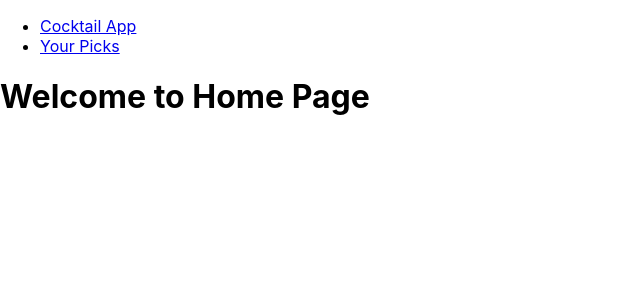
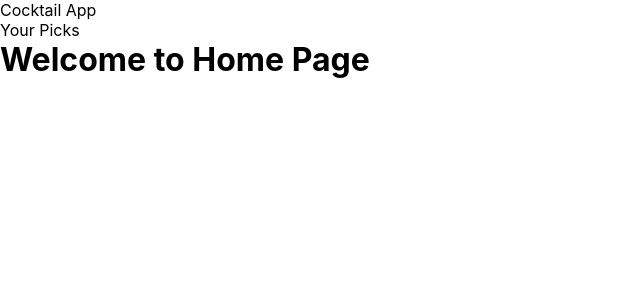
Before and after one commit to jo-soyoung/cocktail-app, a React (Create React App) app: page / in a window 1280 px wide. Shown: the top 300 px of the page, without its empty margins (0-640 px from the left). Built offline with nearby package versions, Linux system fonts and the light colour scheme.

Commit message:
task: Add reset css

```diff
--- a/src/app.module.css
+++ b/src/app.module.css
@@ -0,0 +1,22 @@
+@value cocktailDark from 'common/colors.css';
+
+/* Reset CSS */
+* {
+  margin: 0;
+  padding: 0;
+  box-sizing: border-box;
+}
+
+body {
+  color: cocktailDark;
+}
+
+ul,
+li {
+  list-style: none;
+}
+
+a {
+  color: inherit;
+  text-decoration: none;
+}
--- /dev/null
+++ b/src/common/colors.css
@@ -0,0 +1 @@
+@value cocktailDark: #313649;
```
